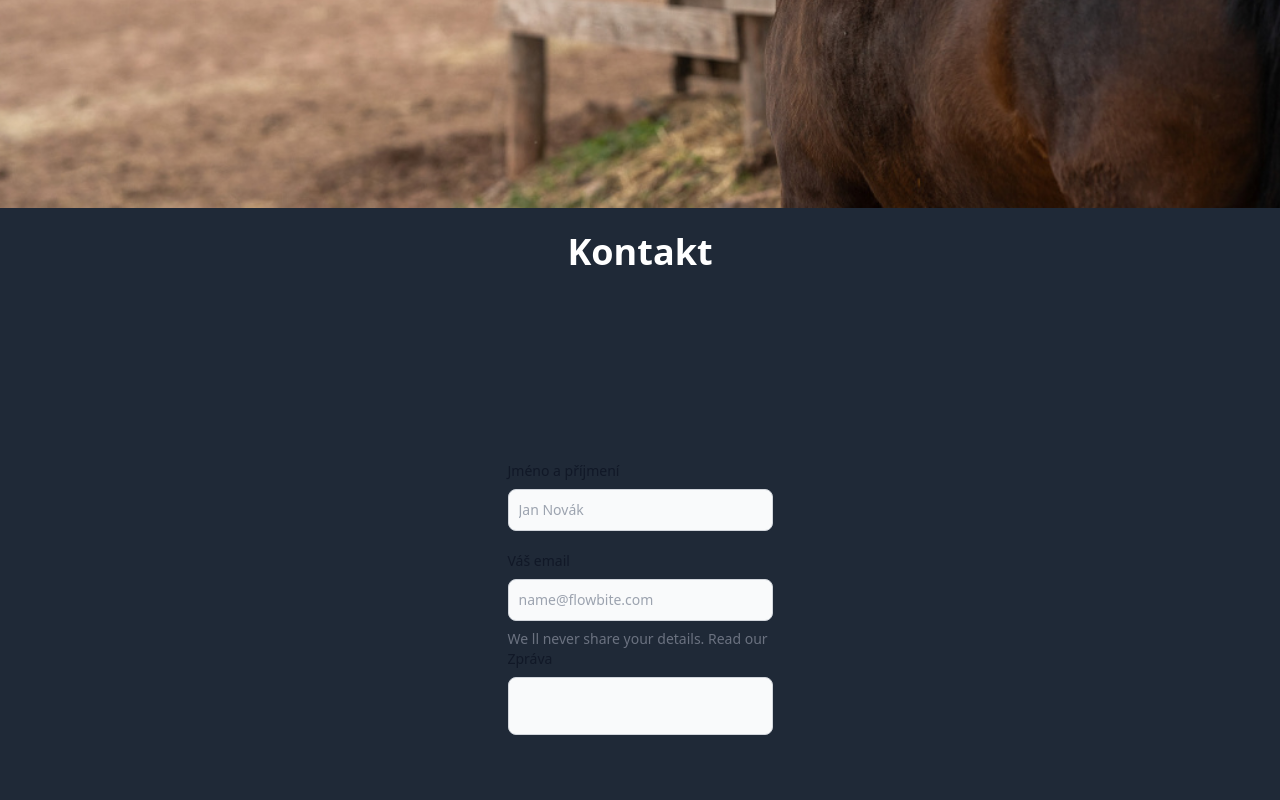
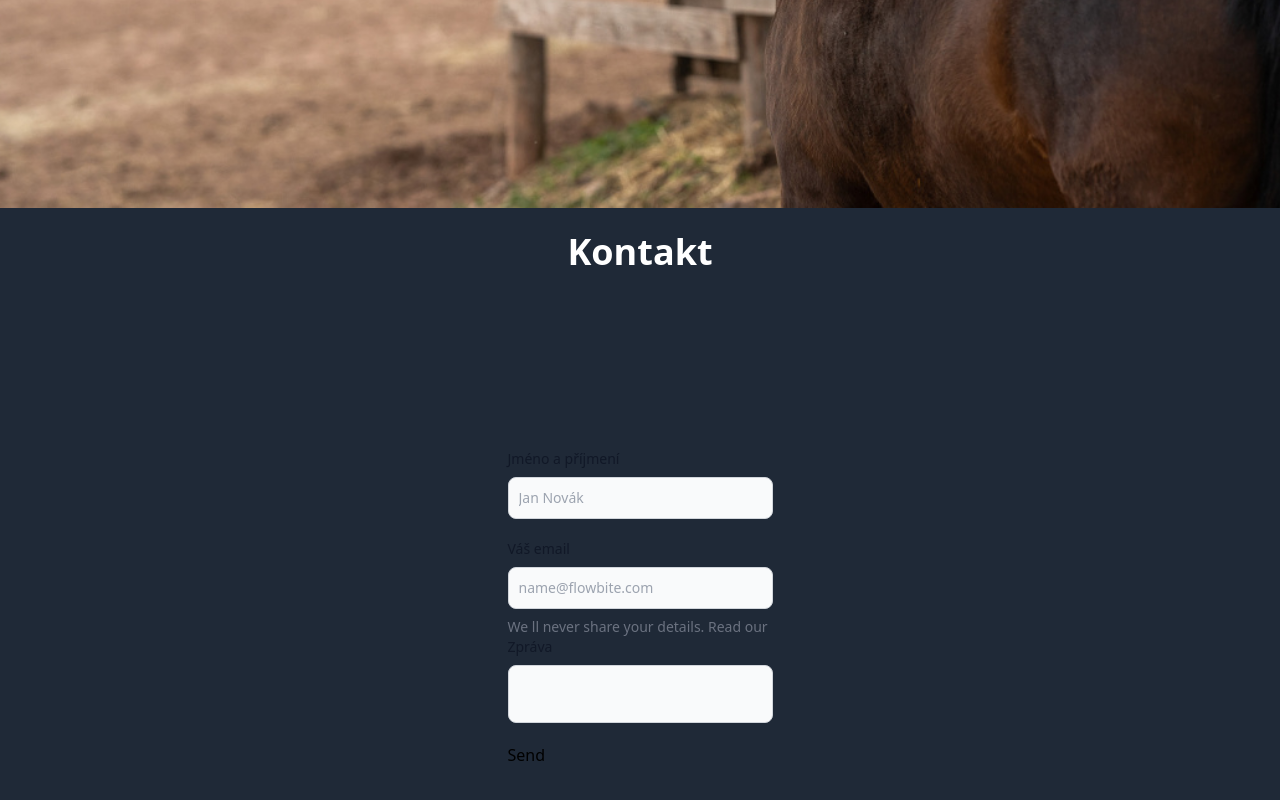
Before and after one commit to Woryx22/IMP, a React (Create React App) app: page / in a window 1280 px wide. Shown: the part 2192-2992 px from the top of the page. Built offline with nearby package versions, Linux system fonts and the light colour scheme.

Commit message:
email funguje

```diff
--- a/package.json
+++ b/package.json
@@ -3,6 +3,7 @@
   "version": "0.1.0",
   "private": true,
   "dependencies": {
+    "@emailjs/browser": "^4.4.1",
     "@headlessui/react": "^2.2.0",
     "@heroicons/react": "^2.2.0",
     "@testing-library/jest-dom": "^5.17.0",
--- a/src/components/Contact.js
+++ b/src/components/Contact.js
@@ -1,32 +1,55 @@
 import "../index.css"
-
+import React, { useRef } from 'react';
+import emailjs from '@emailjs/browser';
 
 
 export default function Contact() {
+
+    const form = useRef();
+
+    const sendEmail = (e) => {
+      e.preventDefault();
+
+      emailjs
+        .sendForm('service_0c1dd8x', 'template_vos1msi', form.current, {
+          publicKey: '5PyvafDr9xaDmZYeO',
+        })
+        .then(
+          () => {
+            console.log('SUCCESS!');
+          },
+          (error) => {
+            console.log('FAILED...', error.text);
+          },
+        );
+    };
+
     return (
         <div id="contact" className="bg-gray-800 w-[100%] h-[100vh]  bg-bottom bg-cover">
             <div className="mt-6 absolute left-1/2 -translate-x-1/2">
                 <h2 className="text-white font-bold text-4xl ">Kontakt</h2>
             </div>
             <div className="flex items-center justify-center w-[80%] h-[100%] mx-auto">
-                <form className="max-w-sm mx-auto">
-                    <div class="mb-5">
-                        <label for="base-input" class="block mb-2 text-sm font-medium text-gray-900 dark:text-white">Jméno a příjmení</label>
-                        <input type="text" id="base-input" class="bg-gray-50 border border-gray-300 text-gray-900 text-sm rounded-lg focus:ring-blue-500 focus:border-blue-500 block w-full p-2.5 dark:bg-gray-700 dark:border-gray-600 dark:placeholder-gray-400 dark:text-white dark:focus:ring-blue-500 dark:focus:border-blue-500" placeholder="Jan Novák" />
+                <form className="max-w-sm mx-auto" ref={form} onSubmit={sendEmail}>
+                    <div className="mb-5">
+                        <label htmlFor="base-input" className="block mb-2 text-sm font-medium text-gray-900 dark:text-white">Jméno a příjmení</label>
+                        <input type="text" name="user_name" id="base-input" className="bg-gray-50 border border-gray-300 text-gray-900 text-sm rounded-lg focus:ring-blue-500 focus:border-blue-500 block w-full p-2.5 dark:bg-gray-700 dark:border-gray-600 dark:placeholder-gray-400 dark:text-white dark:focus:ring-blue-500 dark:focus:border-blue-500" placeholder="Jan Novák" />
                     </div>
 
-                    <label for="email" className="block mb-2 text-sm font-medium text-gray-900 dark:text-white">Váš email</label>
-                    <input type="email" id="email" aria-describedby="helper-text-explanation" className="bg-gray-50 border border-gray-300 text-gray-900 text-sm rounded-lg focus:ring-blue-500 focus:border-blue-500 block w-full p-2.5  dark:bg-gray-700 dark:border-gray-600 dark:placeholder-gray-400 dark:text-white dark:focus:ring-blue-500 dark:focus:border-blue-500" placeholder="name@flowbite.com" />
+                    <label htmlFor="email" className="block mb-2 text-sm font-medium text-gray-900 dark:text-white">Váš email</label>
+                    <input type="email" name="user_email" id="email" aria-describedby="helper-text-explanation" className="bg-gray-50 border border-gray-300 text-gray-900 text-sm rounded-lg focus:ring-blue-500 focus:border-blue-500 block w-full p-2.5  dark:bg-gray-700 dark:border-gray-600 dark:placeholder-gray-400 dark:text-white dark:focus:ring-blue-500 dark:focus:border-blue-500" placeholder="name@flowbite.com" />
 
                     <p className="mt-2 text-sm text-gray-500 dark:text-gray-400">We ll never share your details. Read our </p>
 
-                    <div class="mb-5">
-                        <label for="large-input" class="block mb-2 text-sm font-medium text-gray-900 dark:text-white">Zpráva</label>
-                        <input type="text" id="large-input" class="block w-full p-4 text-gray-900 border border-gray-300 rounded-lg bg-gray-50 text-base focus:ring-blue-500 focus:border-blue-500 dark:bg-gray-700 dark:border-gray-600 dark:placeholder-gray-400 dark:text-white dark:focus:ring-blue-500 dark:focus:border-blue-500"/>
+                    <div className="mb-5">
+                        <label htmlFor="large-input" className="block mb-2 text-sm font-medium text-gray-900 dark:text-white">Zpráva</label>
+                        <input type="text" name="message" id="large-input" className="block w-full p-4 text-gray-900 border border-gray-300 rounded-lg bg-gray-50 text-base focus:ring-blue-500 focus:border-blue-500 dark:bg-gray-700 dark:border-gray-600 dark:placeholder-gray-400 dark:text-white dark:focus:ring-blue-500 dark:focus:border-blue-500"/>
                     </div>
+                    <input type="submit" value="Send" />
                 </form>
             </div>
 
         </div>
     )
 }
+//z dokumentace emailjs
```
Also changed, not shown: 1 other file (tests, documents, lock files or other folders).
